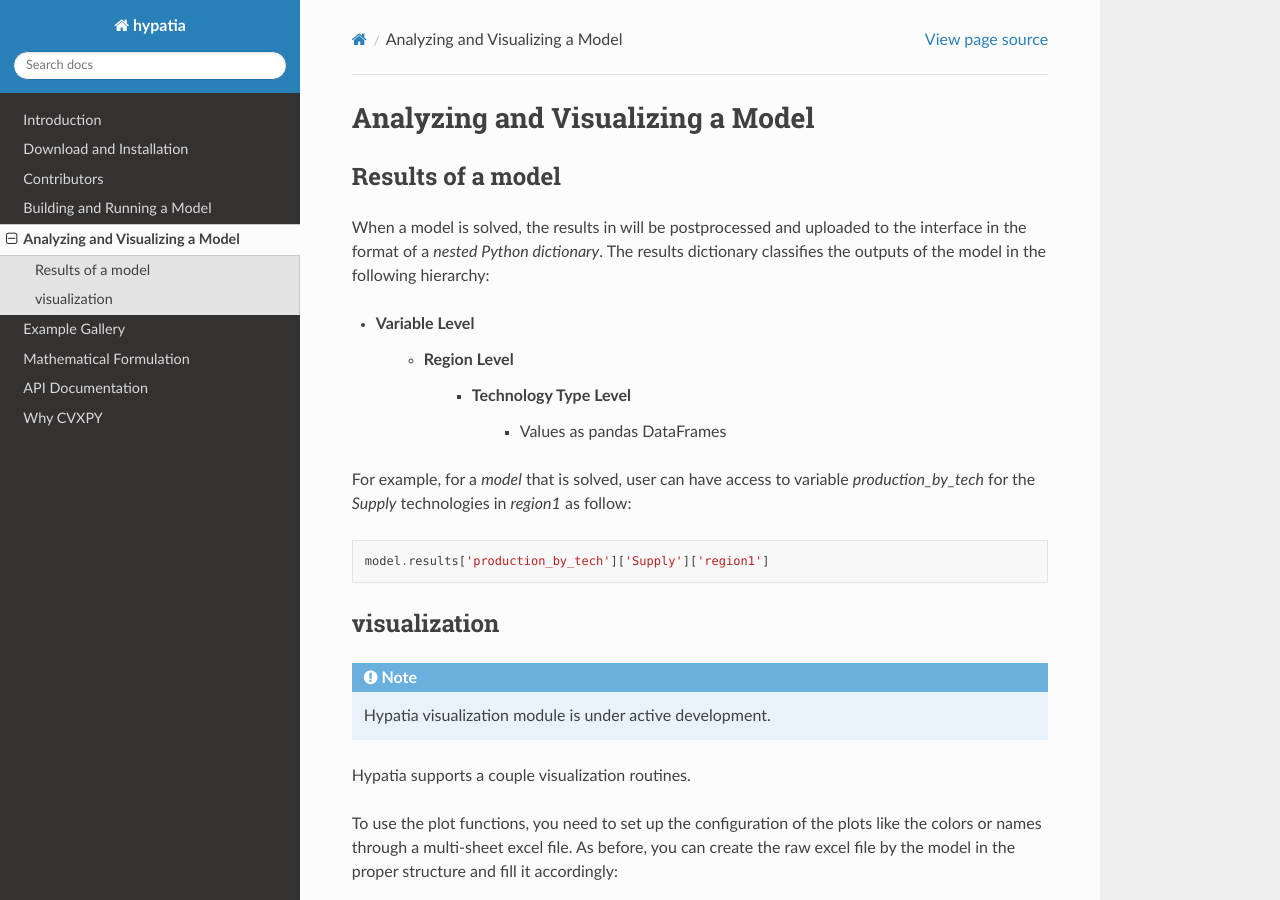
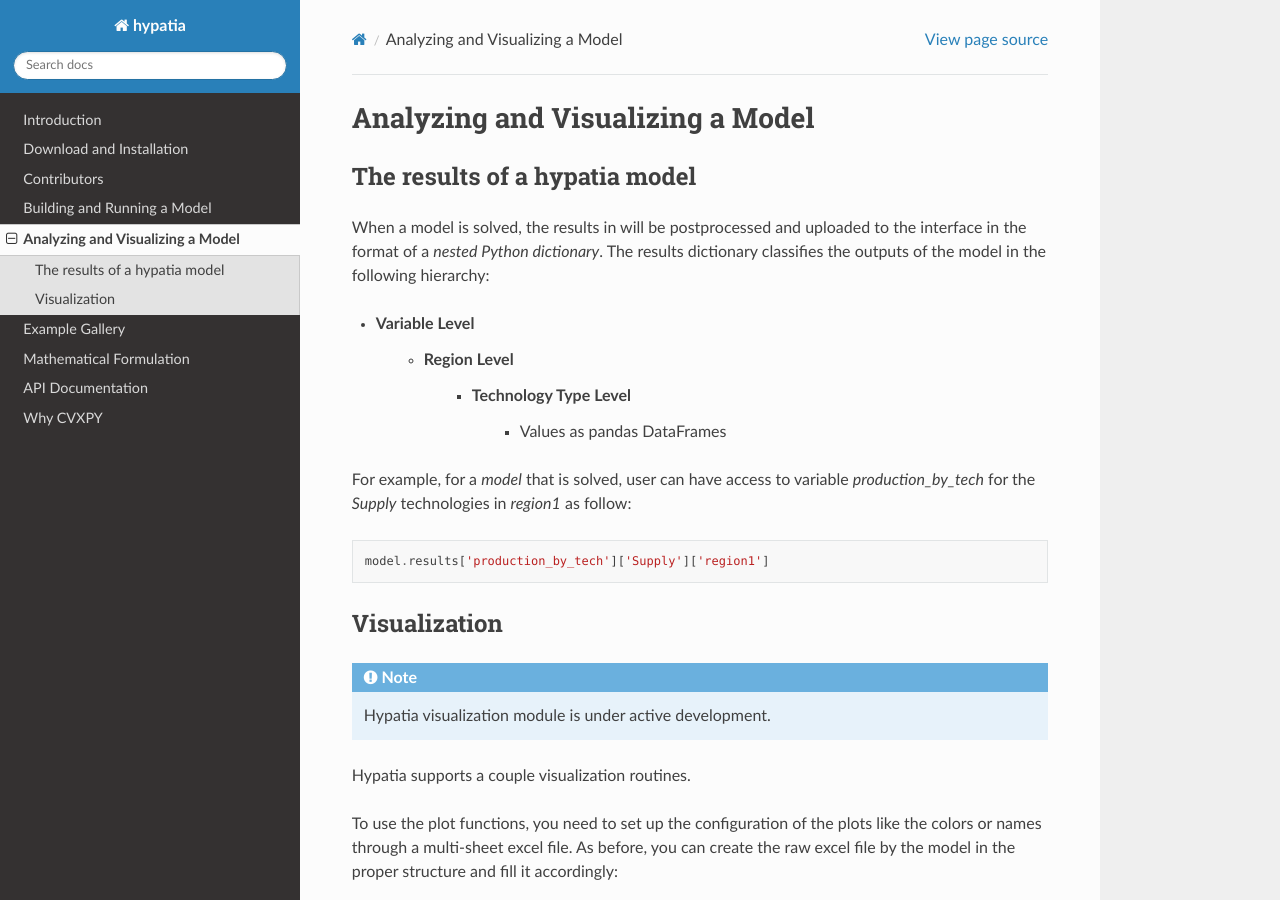
Before and after one commit to Hypatia-Energy-Modelling-Framework/Hypatia, a Sphinx documentation site: the page built from doc/source/analyzing.rst, in a window 1280 px wide and 900 px high. Built offline with Sphinx 7.4.7 and the Read the Docs theme 2.0.0, drawn with Linux system fonts in a browser that asks for light colours.

Commit message:
doc: list of contents modified

```diff
--- a/doc/source/analyzing.rst
+++ b/doc/source/analyzing.rst
@@ -2,8 +2,8 @@
 Analyzing and Visualizing a Model
 #################################
 
-Results of a model
--------------------
+The results of a hypatia model
+---------------------------------
 When a model is solved, the results in will be postprocessed and uploaded to the interface in the format of a *nested Python dictionary*.
 The results dictionary classifies the outputs of the model in the following hierarchy:
 
@@ -18,7 +18,7 @@
 
     model.results['production_by_tech']['Supply']['region1']
 
-visualization
+Visualization
 --------------
 .. note::
     Hypatia visualization module is under active development.
--- a/doc/source/api_references.rst
+++ b/doc/source/api_references.rst
@@ -5,7 +5,7 @@
 .. currentmodule:: hypatia
 
 ****************
-Model Creation
+Model creation
 ****************
 
 .. autosummary::
--- a/doc/source/example1.rst
+++ b/doc/source/example1.rst
@@ -1,5 +1,5 @@
-Operational Mode Example
-=========================
+Operational mode
+=================
 
 .. raw:: html
     :file: htmls/tutorial1.html
--- a/doc/source/example2.rst
+++ b/doc/source/example2.rst
@@ -1,5 +1,5 @@
-Planning Mode Example
-=========================
+Planning mode
+==============
 
 .. raw:: html
     :file: htmls/tutorial2.html
--- a/doc/source/formulation.rst
+++ b/doc/source/formulation.rst
@@ -4,7 +4,7 @@
 .. role:: raw-html(raw)
     :format: html
 
-Objective Function
+Objective function
 ===================
 The objective function equation of the planning mode is the sum of all the regional
 and cross-border transmission link costs discounted to the reference year.
```
